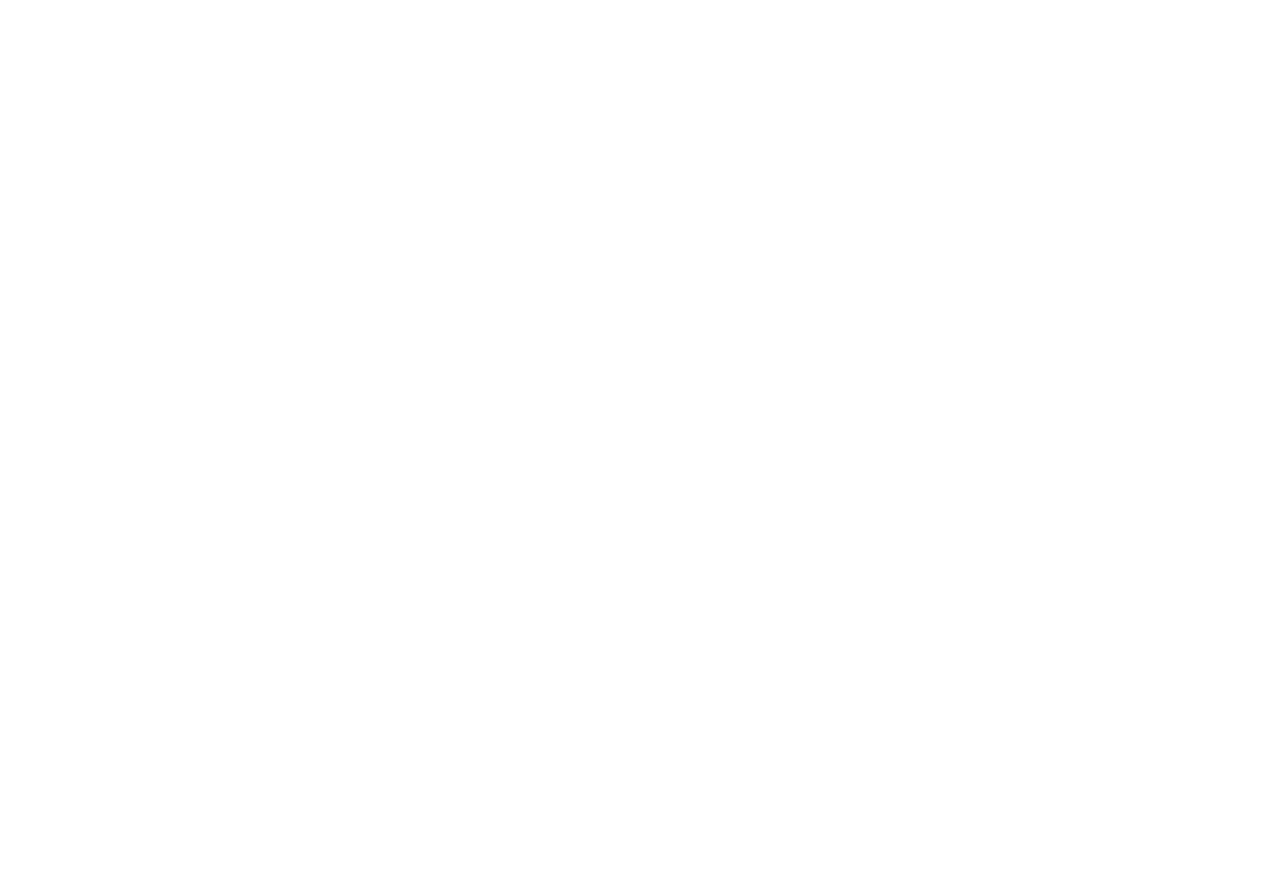
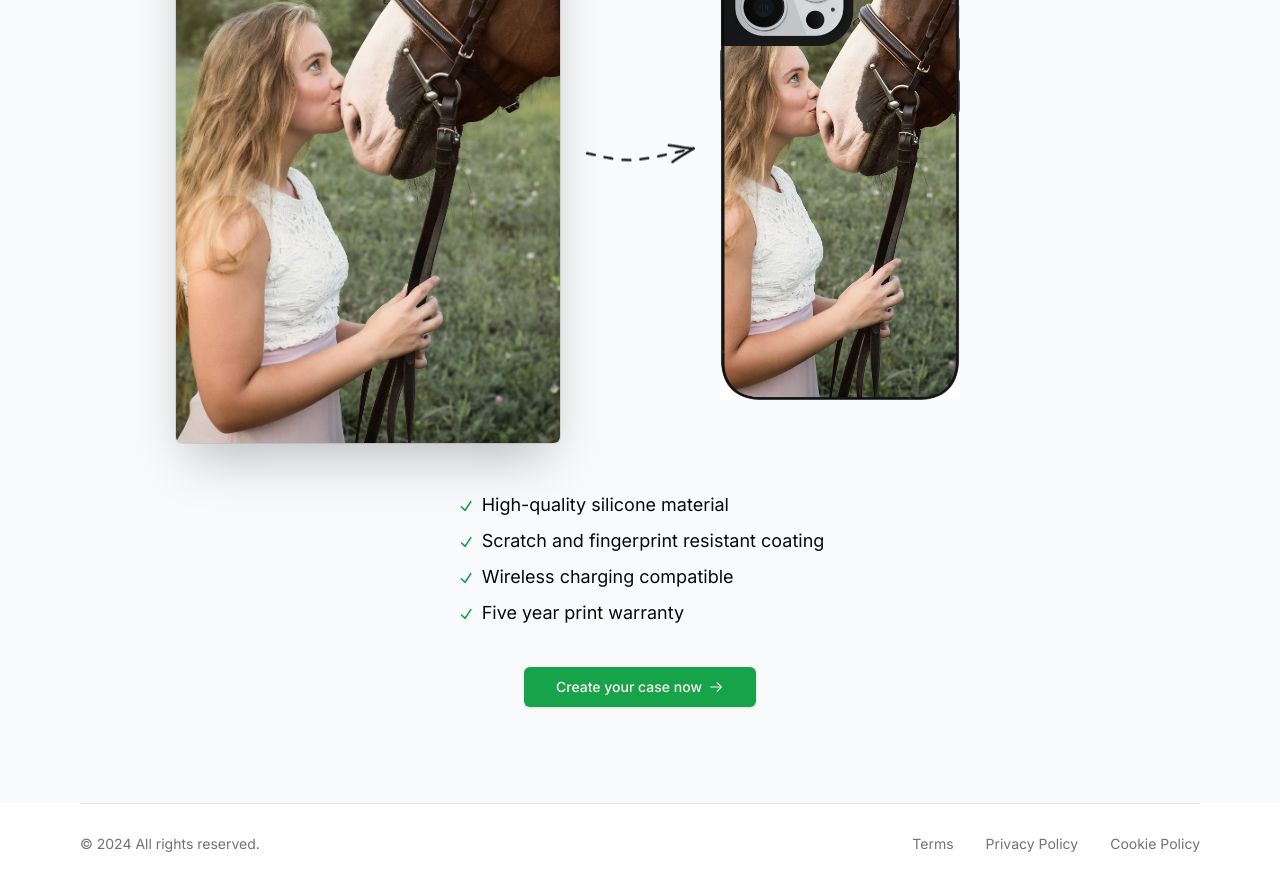
Before and after one commit to NickCoder123/kasekobra, a Next.js app: page / in a window 1280 px wide. Shown: the part 3040-3924 px from the top of the page. Before the commit the page ends 2604 px from the top, so only its background shows below. Built offline with nearby package versions, Linux system fonts and the light colour scheme; no server answers.

Commit message:
finishing landing page

```diff
--- a/src/app/layout.tsx
+++ b/src/app/layout.tsx
@@ -1,5 +1,6 @@
 import "~/styles/globals.css";
 import { Navbar } from "~/components/Navbar";
+import { Footer } from "~/components/Footer";
 
 import type { Metadata } from "next";
 import { Inter } from "next/font/google";
@@ -21,6 +22,7 @@
       <body className={inter.className}>
         <Navbar />
         {children}
+        <Footer />
       </body>
     </html>
   );
--- a/src/app/page.tsx
+++ b/src/app/page.tsx
@@ -4,7 +4,13 @@
 import { Icons } from "~/components/Icons";
 import { Reviews } from "~/components/Reviews";
 
-import { CheckIcon, StarFilledIcon } from "@radix-ui/react-icons";
+import {
+  ArrowRightIcon,
+  CheckIcon,
+  StarFilledIcon,
+} from "@radix-ui/react-icons";
+import Link from "next/link";
+import { buttonVariants } from "~/components/ui/button";
 
 export default function Home() {
   return (
@@ -207,6 +213,74 @@
           <Reviews />
         </div>
       </section>
+
+      <section>
+        <MaxWidthWrapper className="py-24">
+          <div className="mb-12 px-6 lg:px-8">
+            <div className="mx-auto max-w-2xl sm:text-center">
+              <h2 className="order-1 mt-2 tracking-tight text-center text-balance !leading-tight font-bold text-5xl md:text-6xl text-gray-900">
+                Upload your photo and get{" "}
+                <span className="relative px-2 bg-green-600 text-white">
+                  your own case
+                </span>{" "}
+                now
+              </h2>
+            </div>
+          </div>
+
+          <div className="mx-auto max-w-6xl px-6 lg:px-8">
+            <div className="relative flex flex-col items-center md:grid grid-cols-2 gap-40">
+              <img
+                src="/arrow.png"
+                alt=""
+                className="absolute top-[25rem] md:top-1/2 -translate-y-1/2 z-10 left-1/2 -translate-x-1/2 rotate-90 md:rotate-0"
+              />
+
+              <div className="relative h-80 md:h-full w-full md:justify-self-end max-w-sm rounded-xl bg-gray-900/5 ring-inset ring-gray-900/10 lg:rounded-2xl">
+                <img
+                  src="/horse.jpg"
+                  className="rounded-md object-cover bg-white shadow-2xl ring-1 ring-gray-900/10 h-full w-full"
+                  alt=""
+                />
+              </div>
+
+              <Phone className="w-60" imgSrc="/horse_phone.jpg" />
+            </div>
+          </div>
+
+          <ul className="mx-auto mt-12 max-w-prose sm:text-lg space-y-2 w-fit">
+            <li className="w-fit">
+              <CheckIcon className="h-5 w-5 text-green-600 inline mr-1.5" />
+              High-quality silicone material
+            </li>
+            <li className="w-fit">
+              <CheckIcon className="h-5 w-5 text-green-600 inline mr-1.5" />
+              Scratch and fingerprint resistant coating
+            </li>
+            <li className="w-fit">
+              <CheckIcon className="h-5 w-5 text-green-600 inline mr-1.5" />
+              Wireless charging compatible
+            </li>
+            <li className="w-fit">
+              <CheckIcon className="h-5 w-5 text-green-600 inline mr-1.5" />
+              Five year print warranty
+            </li>
+
+            <div className="flex justify-center">
+              <Link
+                className={buttonVariants({
+                  size: "lg",
+                  className: "mx-auto mt-8",
+                })}
+                href="/configure/upload"
+              >
+                Create your case now{" "}
+                <ArrowRightIcon className="h-4 w-4 ml-1.5" />
+              </Link>
+            </div>
+          </ul>
+        </MaxWidthWrapper>
+      </section>
     </div>
   );
 }
--- /dev/null
+++ b/src/components/Footer.tsx
@@ -0,0 +1,44 @@
+import { MaxWidthWrapper } from "~/components/MaxWidthWrapper";
+
+import Link from "next/link";
+
+export function Footer() {
+  return (
+    <footer className="bg-white h-20 relative">
+      <MaxWidthWrapper>
+        <div className="border-gray-200 border-t" />
+
+        <div className="h-full flex flex-col md:flex-row md:justify-between justify-center items-center">
+          <div className="text-center md:text-left pb-2 md:pb-0">
+            <p className="text-sm text-muted-foreground">
+              &copy; {new Date().getFullYear()} All rights reserved.
+            </p>
+          </div>
+
+          <div className="flex items-center justify-center">
+            <div className="space-x-8 flex">
+              <Link
+                href="#"
+                className="text-sm text-muted-foreground hover:text-gray-600"
+              >
+                Terms
+              </Link>
+              <Link
+                href="#"
+                className="text-sm text-muted-foreground hover:text-gray-600"
+              >
+                Privacy Policy
+              </Link>
+              <Link
+                href="#"
+                className="text-sm text-muted-foreground hover:text-gray-600"
+              >
+                Cookie Policy
+              </Link>
+            </div>
+          </div>
+        </div>
+      </MaxWidthWrapper>
+    </footer>
+  );
+}
```
